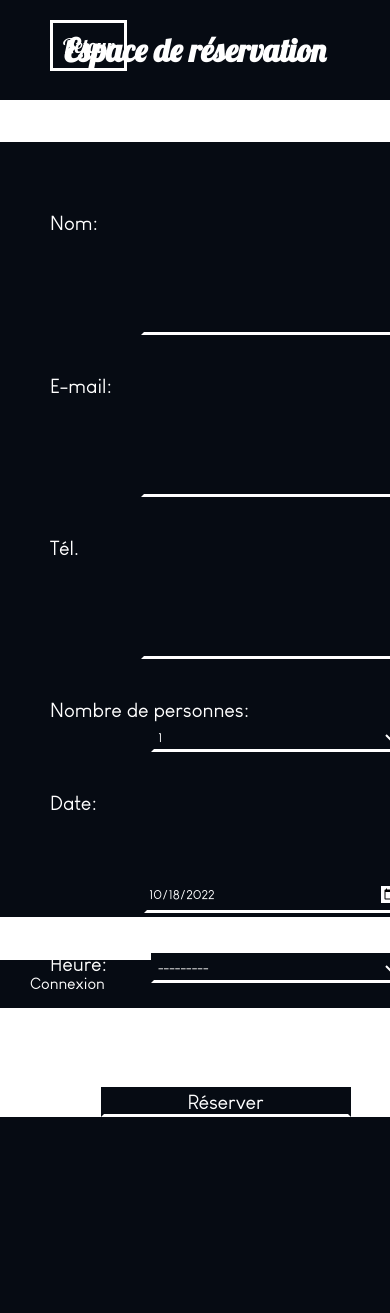
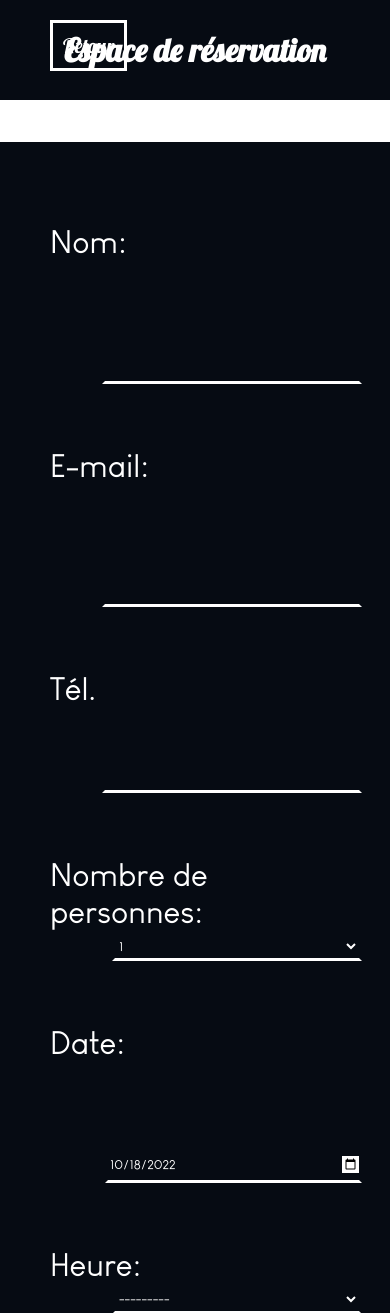
Before and after one commit to juleau14/DjangoApp-Restaurant, a Django app: page /reservation/ in a window 390 px wide; the page is wider, and only the part inside the window is pictured. Shown: the top 1313 px of that part. Before the commit the page ends 1117 px from the top of that part, so only its background shows below. Run offline with Django 3.2, Linux system fonts and the light colour scheme.

Commit message:
making form responsive for mobile devices

```diff
--- a/website/static/website/style_reservation.css
+++ b/website/static/website/style_reservation.css
@@ -178,7 +178,7 @@ input::-webkit-calendar-picker-indicator {
 
 @media all and (max-width: 1200px) {
     form {
-        height: 80vh;
-        width: 90vw;
+        font-size: 2em;
+        width: 80vw;
     }
 }
```
